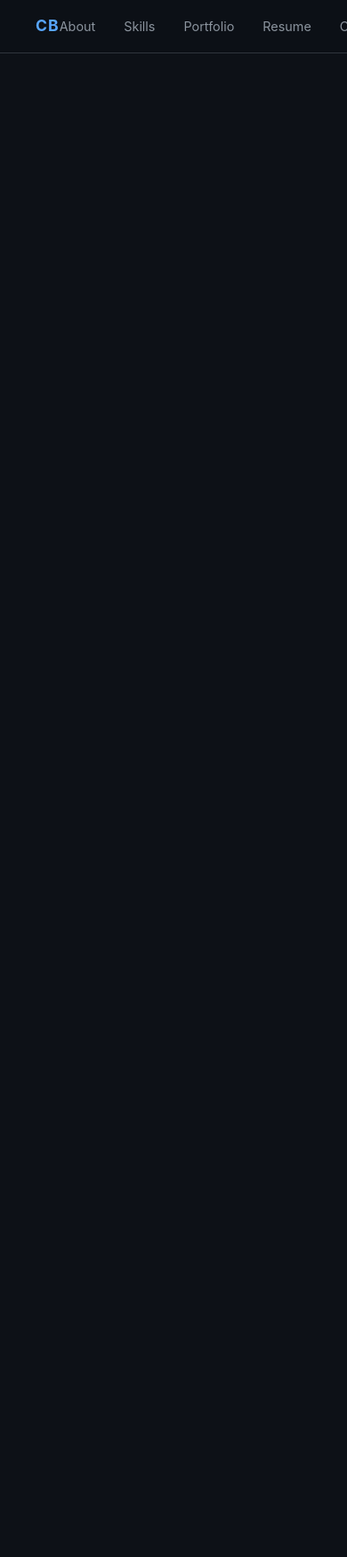
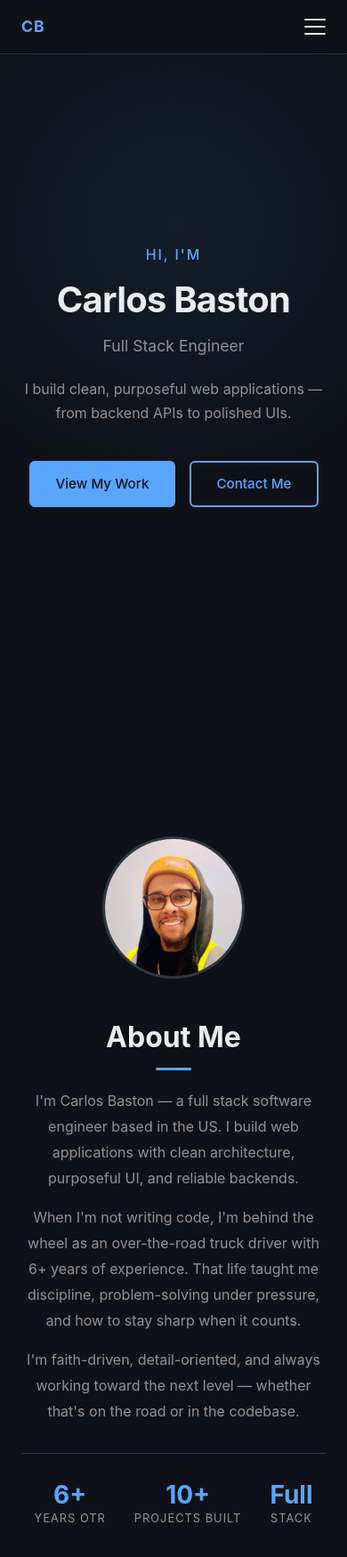
Before and after one commit to cbaston82/carlos-portfolio, a React (Vite) app: page / in a window 390 px wide. Shown: the top 1750 px of the page at 89% size. Before the commit the page ends 844 px from the top, so only its background shows below. Built offline with nearby package versions, Linux system fonts and the light colour scheme.

Commit message:
add about section

```diff
--- a/src/App.jsx
+++ b/src/App.jsx
@@ -1,10 +1,14 @@
 import './App.css'
 import Nav from './components/Nav'
+import Hero from './components/Hero'
+import About from './components/About'
 
 function App() {
   return (
     <>
       <Nav />
+      <Hero />
+      <About />
     </>
   )
 }
--- /dev/null
+++ b/src/components/About.css
@@ -0,0 +1,110 @@
+.about {
+  padding: 6rem 1.5rem;
+}
+
+.about-inner {
+  max-width: 960px;
+  margin: 0 auto;
+  display: grid;
+  grid-template-columns: 280px 1fr;
+  gap: 4rem;
+  align-items: start;
+}
+
+/* Photo */
+.about-photo {
+  display: flex;
+  justify-content: center;
+}
+
+.about-photo-img {
+  width: 220px;
+  height: 220px;
+  border-radius: 50%;
+  object-fit: cover;
+  object-position: center top;
+  border: 3px solid var(--border);
+  display: block;
+}
+
+/* Text */
+.section-heading {
+  font-size: 2rem;
+  font-weight: 700;
+  color: var(--text);
+  margin-bottom: 1.25rem;
+  position: relative;
+  padding-bottom: 0.75rem;
+}
+
+.section-heading::after {
+  content: '';
+  position: absolute;
+  bottom: 0;
+  left: 0;
+  width: 40px;
+  height: 3px;
+  background: var(--accent);
+  border-radius: 2px;
+}
+
+.about-text p {
+  color: var(--muted);
+  line-height: 1.8;
+  margin-bottom: 1rem;
+}
+
+/* Stats */
+.about-stats {
+  display: flex;
+  gap: 2rem;
+  margin-top: 2rem;
+  padding-top: 2rem;
+  border-top: 1px solid var(--border);
+}
+
+.stat {
+  display: flex;
+  flex-direction: column;
+  gap: 0.2rem;
+}
+
+.stat-value {
+  font-size: 1.75rem;
+  font-weight: 700;
+  color: var(--accent);
+  line-height: 1;
+}
+
+.stat-label {
+  font-size: 0.8rem;
+  color: var(--muted);
+  text-transform: uppercase;
+  letter-spacing: 0.08em;
+}
+
+/* Responsive */
+@media (max-width: 680px) {
+  .about-inner {
+    grid-template-columns: 1fr;
+    gap: 2.5rem;
+  }
+
+  .about-photo-img {
+    width: 160px;
+    height: 160px;
+  }
+
+  .section-heading::after {
+    left: 50%;
+    transform: translateX(-50%);
+  }
+
+  .about-text {
+    text-align: center;
+  }
+
+  .about-stats {
+    justify-content: center;
+  }
+}
--- /dev/null
+++ b/src/components/About.jsx
@@ -0,0 +1,48 @@
+import './About.css'
+import profilePhoto from '../assets/profile.jpg'
+
+function About() {
+  return (
+    <section id="about" className="about">
+      <div className="about-inner">
+        <div className="about-photo">
+          <img src={profilePhoto} alt="Carlos Baston" className="about-photo-img" />
+        </div>
+
+        <div className="about-text">
+          <h2 className="section-heading">About Me</h2>
+          <p>
+            I'm Carlos Baston — a full stack software engineer based in the US. I build
+            web applications with clean architecture, purposeful UI, and reliable backends.
+          </p>
+          <p>
+            When I'm not writing code, I'm behind the wheel as an over-the-road truck
+            driver with 6+ years of experience. That life taught me discipline, problem-solving
+            under pressure, and how to stay sharp when it counts.
+          </p>
+          <p>
+            I'm faith-driven, detail-oriented, and always working toward the next level —
+            whether that's on the road or in the codebase.
+          </p>
+
+          <div className="about-stats">
+            <div className="stat">
+              <span className="stat-value">6+</span>
+              <span className="stat-label">Years OTR</span>
+            </div>
+            <div className="stat">
+              <span className="stat-value">10+</span>
+              <span className="stat-label">Projects Built</span>
+            </div>
+            <div className="stat">
+              <span className="stat-value">Full</span>
+              <span className="stat-label">Stack</span>
+            </div>
+          </div>
+        </div>
+      </div>
+    </section>
+  )
+}
+
+export default About
--- /dev/null
+++ b/src/components/Hero.css
@@ -0,0 +1,103 @@
+.hero {
+  min-height: 100vh;
+  display: flex;
+  align-items: center;
+  justify-content: center;
+  padding: 0 1.5rem;
+  text-align: center;
+  position: relative;
+  overflow: hidden;
+}
+
+/* Subtle radial glow behind content */
+.hero::before {
+  content: '';
+  position: absolute;
+  top: 30%;
+  left: 50%;
+  transform: translate(-50%, -50%);
+  width: 600px;
+  height: 600px;
+  background: radial-gradient(circle, rgba(88, 166, 255, 0.08) 0%, transparent 70%);
+  pointer-events: none;
+}
+
+.hero-content {
+  max-width: 680px;
+  display: flex;
+  flex-direction: column;
+  align-items: center;
+  gap: 1rem;
+  position: relative;
+  z-index: 1;
+}
+
+.hero-eyebrow {
+  font-size: 1rem;
+  color: var(--accent);
+  letter-spacing: 0.12em;
+  text-transform: uppercase;
+  font-weight: 500;
+}
+
+.hero-name {
+  font-size: clamp(2.5rem, 7vw, 4.5rem);
+  font-weight: 700;
+  line-height: 1.1;
+  color: var(--text);
+  letter-spacing: -0.02em;
+}
+
+.hero-title {
+  font-size: clamp(1.1rem, 3vw, 1.4rem);
+  color: var(--muted);
+  font-weight: 400;
+}
+
+.hero-tagline {
+  font-size: 1rem;
+  color: var(--muted);
+  max-width: 480px;
+  line-height: 1.7;
+  margin-top: 0.25rem;
+}
+
+.hero-ctas {
+  display: flex;
+  gap: 1rem;
+  margin-top: 1.5rem;
+  flex-wrap: wrap;
+  justify-content: center;
+}
+
+.btn {
+  display: inline-block;
+  padding: 0.75rem 1.75rem;
+  border-radius: 6px;
+  font-size: 0.95rem;
+  font-weight: 500;
+  cursor: pointer;
+  transition: background 0.2s, color 0.2s, border-color 0.2s;
+  text-decoration: none;
+}
+
+.btn-primary {
+  background: var(--accent);
+  color: #0d1117;
+  border: 2px solid var(--accent);
+}
+
+.btn-primary:hover {
+  background: var(--accent-h);
+  border-color: var(--accent-h);
+}
+
+.btn-ghost {
+  background: transparent;
+  color: var(--accent);
+  border: 2px solid var(--accent);
+}
+
+.btn-ghost:hover {
+  background: rgba(88, 166, 255, 0.1);
+}
--- /dev/null
+++ b/src/components/Hero.jsx
@@ -0,0 +1,22 @@
+import './Hero.css'
+
+function Hero() {
+  return (
+    <section id="hero" className="hero">
+      <div className="hero-content">
+        <p className="hero-eyebrow">Hi, I'm</p>
+        <h1 className="hero-name">Carlos Baston</h1>
+        <p className="hero-title">Full Stack Engineer</p>
+        <p className="hero-tagline">
+          I build clean, purposeful web applications — from backend APIs to polished UIs.
+        </p>
+        <div className="hero-ctas">
+          <a href="#portfolio" className="btn btn-primary">View My Work</a>
+          <a href="#contact" className="btn btn-ghost">Contact Me</a>
+        </div>
+      </div>
+    </section>
+  )
+}
+
+export default Hero
--- a/src/components/Nav.css
+++ b/src/components/Nav.css
@@ -25,6 +25,7 @@
   color: var(--accent-h);
 }
 
+/* Desktop links */
 .nav-links {
   list-style: none;
   display: flex;
@@ -40,3 +41,84 @@
 .nav-links a:hover {
   color: var(--accent);
 }
+
+/* Hamburger — hidden on desktop */
+.nav-hamburger {
+  display: none;
+  flex-direction: column;
+  justify-content: space-between;
+  width: 24px;
+  height: 18px;
+  background: none;
+  border: none;
+  cursor: pointer;
+  padding: 0;
+}
+
+.nav-hamburger span {
+  display: block;
+  width: 100%;
+  height: 2px;
+  background: var(--text);
+  border-radius: 2px;
+  transition: transform 0.25s, opacity 0.25s;
+}
+
+/* X animation */
+.nav-hamburger.open span:nth-child(1) {
+  transform: translateY(8px) rotate(45deg);
+}
+.nav-hamburger.open span:nth-child(2) {
+  opacity: 0;
+}
+.nav-hamburger.open span:nth-child(3) {
+  transform: translateY(-8px) rotate(-45deg);
+}
+
+/* Mobile */
+@media (max-width: 768px) {
+  .nav {
+    flex-wrap: wrap;
+    height: auto;
+    padding: 0 1.5rem;
+  }
+
+  .nav-logo {
+    height: 60px;
+    display: flex;
+    align-items: center;
+  }
+
+  .nav-hamburger {
+    display: flex;
+    width: 24px;
+    align-items: center;
+  }
+
+  .nav-links {
+    display: none;
+    flex-direction: column;
+    width: 100%;
+    gap: 0;
+    border-top: 1px solid var(--border);
+  }
+
+  .nav-links.open {
+    display: flex;
+  }
+
+  .nav-links li {
+    width: 100%;
+  }
+
+  .nav-links a {
+    display: block;
+    padding: 1rem 0;
+    font-size: 1rem;
+    border-bottom: 1px solid var(--border);
+  }
+
+  .nav-links li:last-child a {
+    border-bottom: none;
+  }
+}
--- a/src/components/Nav.jsx
+++ b/src/components/Nav.jsx
@@ -1,3 +1,4 @@
+import { useState } from 'react'
 import './Nav.css'
 
 const links = [
@@ -9,13 +10,27 @@ const links = [
 ]
 
 function Nav() {
+  const [open, setOpen] = useState(false)
+
   return (
     <nav className="nav">
       <a href="#hero" className="nav-logo">CB</a>
-      <ul className="nav-links">
+
+      <button
+        className={`nav-hamburger ${open ? 'open' : ''}`}
+        onClick={() => setOpen(!open)}
+        aria-label="Toggle menu"
+        aria-expanded={open}
+      >
+        <span />
+        <span />
+        <span />
+      </button>
+
+      <ul className={`nav-links ${open ? 'open' : ''}`}>
         {links.map((link) => (
           <li key={link.href}>
-            <a href={link.href}>{link.label}</a>
+            <a href={link.href} onClick={() => setOpen(false)}>{link.label}</a>
           </li>
         ))}
       </ul>
```
Also changed, not shown: src/assets/profile.jpg (added), 1 other file (tests, documents, lock files or other folders).
